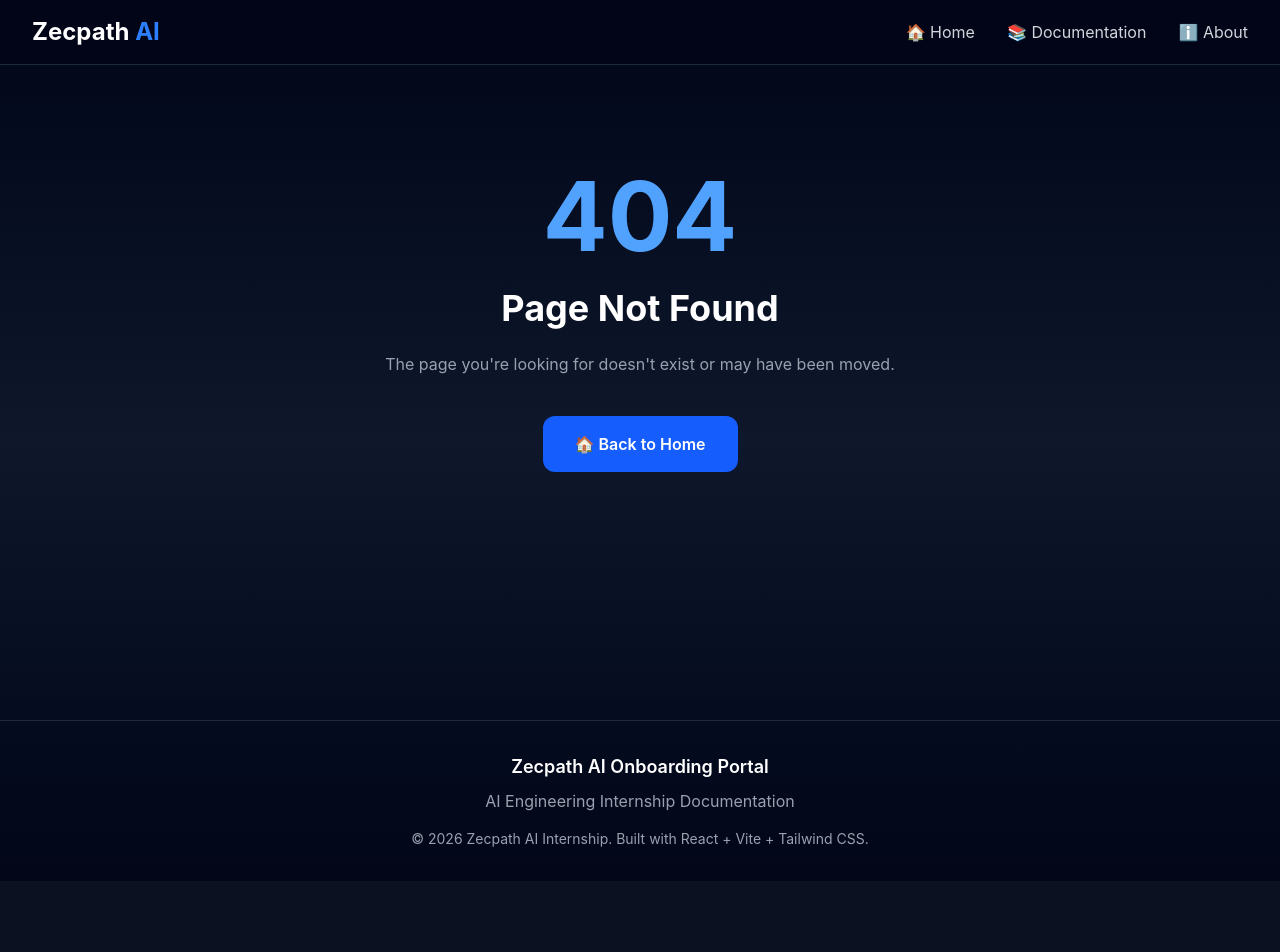
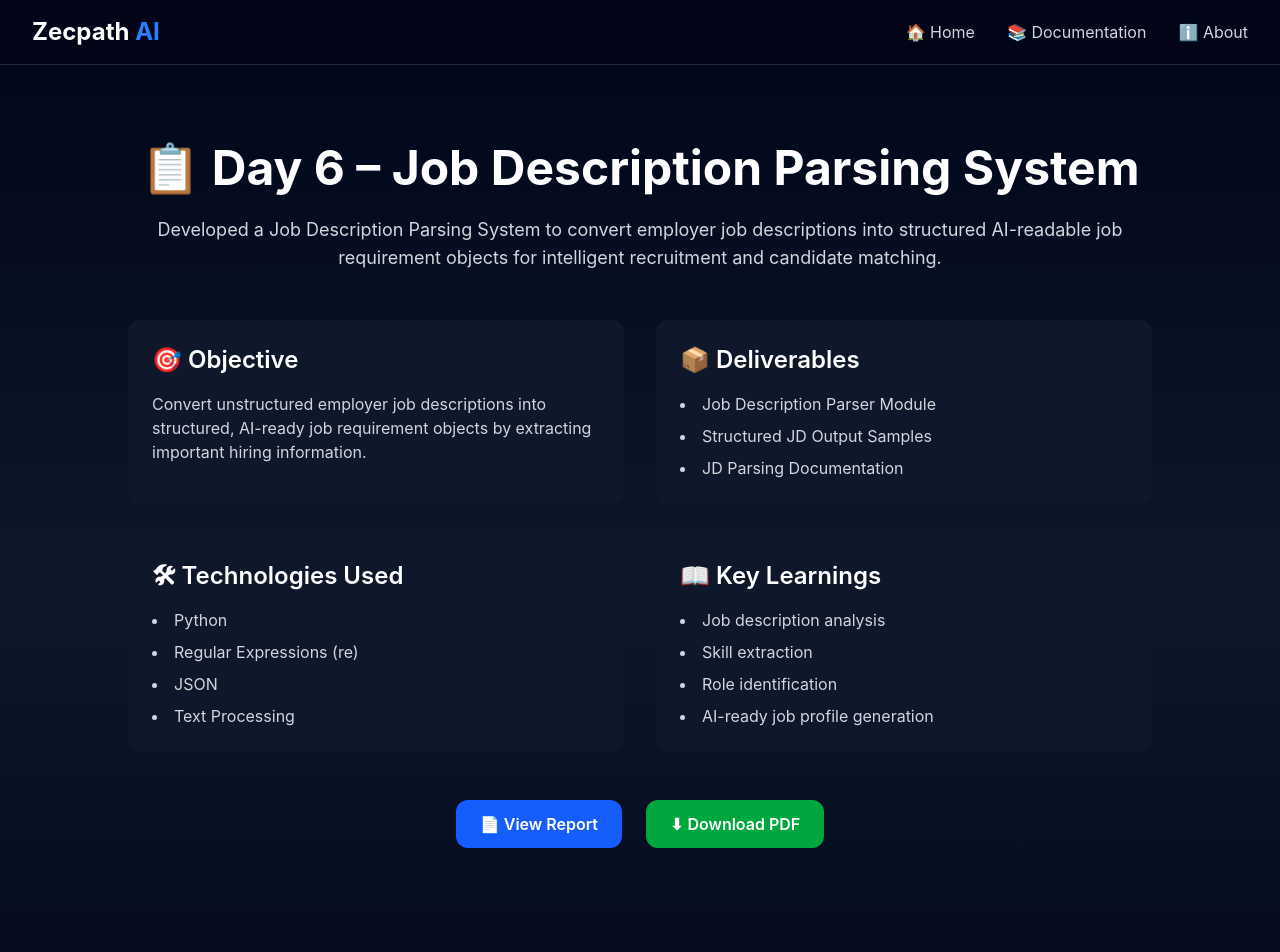
Before and after one commit to shinaspn198/zecpath-day1, a React (Vite) app: page /day6 in a window 1280 px wide. Shown: the top 952 px of the page. Before the commit the page ends 881 px from the top, so only its background shows below. Built offline with nearby package versions, Linux system fonts and the light colour scheme.

Commit message:
complete day 6 job description parsing system

```diff
--- a/src/App.jsx
+++ b/src/App.jsx
@@ -7,6 +7,7 @@
 import Day3 from "./pages/Day3";
 import Day4 from "./pages/Day4";
 import Day5 from "./pages/Day5";
+import Day6 from "./pages/Day6";
 import About from "./pages/About";
 import Documentation from "./pages/Documentation";
 
@@ -22,6 +23,7 @@
         <Route path="/day3" element={<Day3 />} />
         <Route path="/day4" element={<Day4 />} />
         <Route path="/day5" element={<Day5 />} />
+        <Route path="/day6" element={<Day6 />} />
         <Route path="*" element={<NotFound />} />
       </Routes>
     </BrowserRouter>
--- a/src/pages/About.jsx
+++ b/src/pages/About.jsx
@@ -75,7 +75,9 @@
     <li>📘 Day 1 – Completed</li>
     <li>🤖 Day 2 – Completed</li>
     <li>🚀 Day 3 – Completed</li>
-      <li>📅 Day 4 – Coming Soon</li>
+    <li>📊 Day 4 – Completed</li>
+    <li>📝 Day 5 – Completed</li>
+    <li>📋 Day 6 – Completed</li>
   </ul>
 
 </div>
--- /dev/null
+++ b/src/pages/Day6.jsx
@@ -0,0 +1,117 @@
+import Navbar from "../components/Navbar";
+import Footer from "../components/Footer";
+
+function Day6() {
+  return (
+    <div className="min-h-screen bg-gradient-to-b from-slate-950 via-slate-900 to-slate-950 text-white">
+
+      <Navbar />
+
+      <section className="pt-36 pb-20 px-6">
+
+        <div className="max-w-5xl mx-auto">
+
+          <h1 className="text-5xl font-bold text-center mb-6">
+            📋 Day 6 – Job Description Parsing System
+          </h1>
+
+          <p className="text-center text-gray-300 text-lg mb-12">
+            Developed a Job Description Parsing System to convert employer job
+            descriptions into structured AI-readable job requirement objects for
+            intelligent recruitment and candidate matching.
+          </p>
+
+          <div className="grid md:grid-cols-2 gap-8">
+
+            <div className="bg-slate-900 rounded-xl p-6">
+
+              <h2 className="text-2xl font-semibold mb-4">
+                🎯 Objective
+              </h2>
+
+              <p className="text-gray-300">
+                Convert unstructured employer job descriptions into structured,
+                AI-ready job requirement objects by extracting important hiring
+                information.
+              </p>
+
+            </div>
+
+            <div className="bg-slate-900 rounded-xl p-6">
+
+              <h2 className="text-2xl font-semibold mb-4">
+                📦 Deliverables
+              </h2>
+
+              <ul className="list-disc list-inside text-gray-300 space-y-2">
+                <li>Job Description Parser Module</li>
+                <li>Structured JD Output Samples</li>
+                <li>JD Parsing Documentation</li>
+              </ul>
+
+            </div>
+
+            <div className="bg-slate-900 rounded-xl p-6">
+
+              <h2 className="text-2xl font-semibold mb-4">
+                🛠 Technologies Used
+              </h2>
+
+              <ul className="list-disc list-inside text-gray-300 space-y-2">
+                <li>Python</li>
+                <li>Regular Expressions (re)</li>
+                <li>JSON</li>
+                <li>Text Processing</li>
+              </ul>
+
+            </div>
+
+            <div className="bg-slate-900 rounded-xl p-6">
+
+              <h2 className="text-2xl font-semibold mb-4">
+                📖 Key Learnings
+              </h2>
+
+              <ul className="list-disc list-inside text-gray-300 space-y-2">
+                <li>Job description analysis</li>
+                <li>Skill extraction</li>
+                <li>Role identification</li>
+                <li>AI-ready job profile generation</li>
+              </ul>
+
+            </div>
+
+          </div>
+
+          <div className="mt-12 flex justify-center gap-6 flex-wrap">
+
+            <a
+              href="/day6_completed.pdf"
+              target="_blank"
+              rel="noopener noreferrer"
+              className="bg-blue-600 hover:bg-blue-700 px-6 py-3 rounded-xl font-semibold transition"
+            >
+              📄 View Report
+            </a>
+
+            <a
+              href="/day6_completed.pdf"
+              download
+              className="bg-green-600 hover:bg-green-700 px-6 py-3 rounded-xl font-semibold transition"
+            >
+              ⬇ Download PDF
+            </a>
+
+          </div>
+
+        </div>
+
+      </section>
+
+      <Footer />
+
+    </div>
+  );
+}
+
+export default Day6;
--- a/src/pages/Documentation.jsx
+++ b/src/pages/Documentation.jsx
@@ -58,6 +58,14 @@
 
           <p>Resume Text Extraction Engine</p>
           </Link>
+
+          <Link to="/day6" className="doc-card">
+  <span className="badge completed">Completed</span>
+
+  <h2>📋 Day 6</h2>
+
+  <p>Job Description Parsing System</p>
+</Link>
         </div>
 
       </div>
--- a/src/pages/Home.jsx
+++ b/src/pages/Home.jsx
@@ -147,6 +147,22 @@
     ✅ Completed
   </div>
 
+  </div>
+ <div className="bg-slate-900 border border-purple-500 rounded-2xl p-8">
+
+  <h3 className="text-3xl font-bold text-purple-400">
+    📋 Day 6
+  </h3>
+
+  <p className="text-gray-400 mt-4">
+    Job Description Parsing System to convert employer job descriptions
+    into structured AI-readable job requirement objects.
+  </p>
+
+  <div className="mt-6 text-green-400 font-semibold">
+    ✅ Completed
+  </div>
+
 </div>
 
         </div>
```
Also changed, not shown: 1 other file (tests, documents, lock files or other folders). Lines whose indentation alone changed are shown as unchanged.
